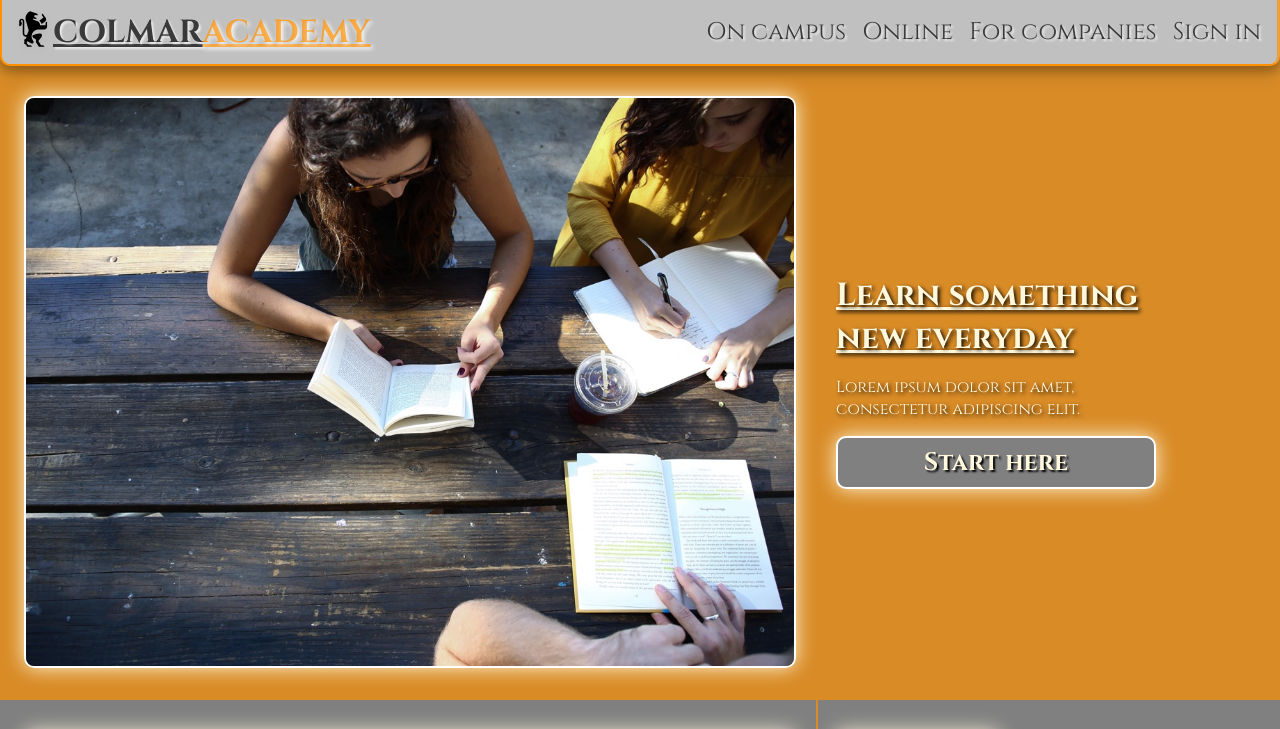
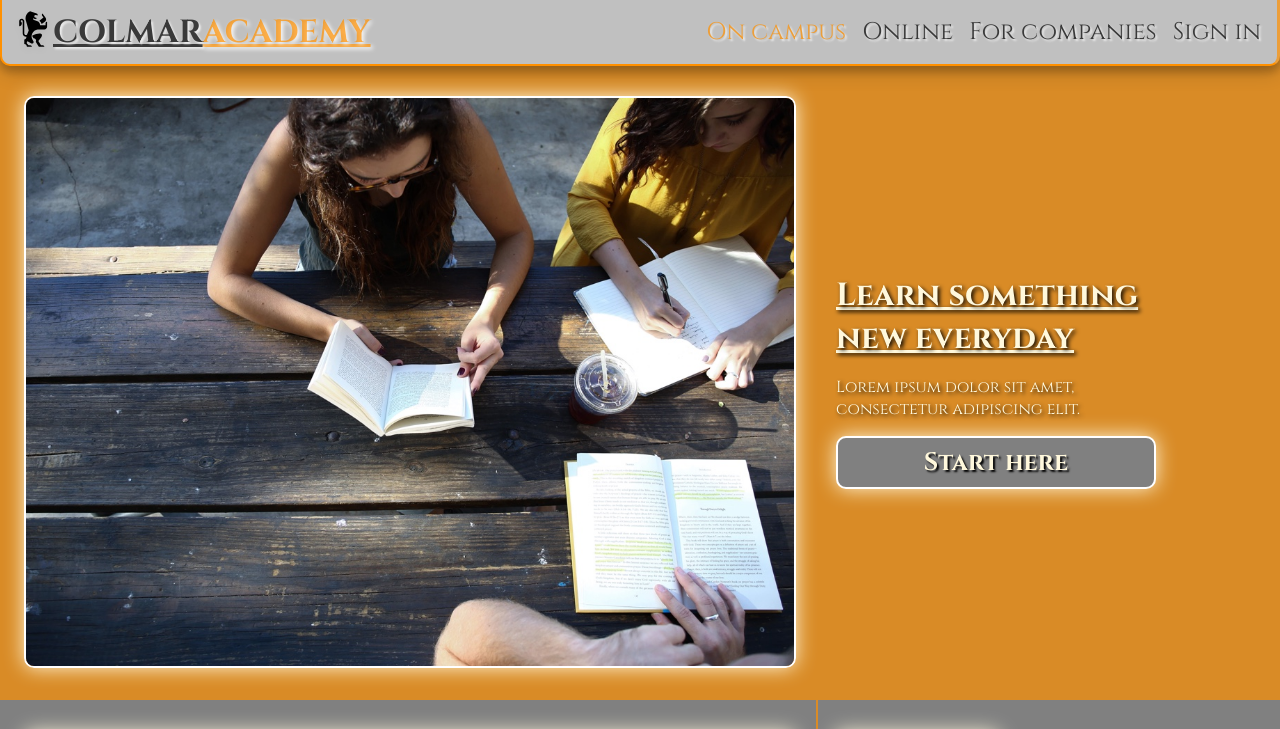
Before and after one commit to QuantumStar/colmarAcademy, a plain HTML site: page index.html in a window 1280 px wide. In both pictures the pointer is over the link "On campus". Shown: the top 729 px of the page. Drawn offline with Linux system fonts and the light colour scheme.

Commit message:
Added hover reaction to nav bar

```diff
--- a/resources/css/style.css
+++ b/resources/css/style.css
@@ -81,6 +81,10 @@ h1, h2 {
 
 .links a {
   color: black;
+}
+
+.links a:hover {
+  color: rgba(255, 144, 0, 1);
 }
 
 .links ul {
```
